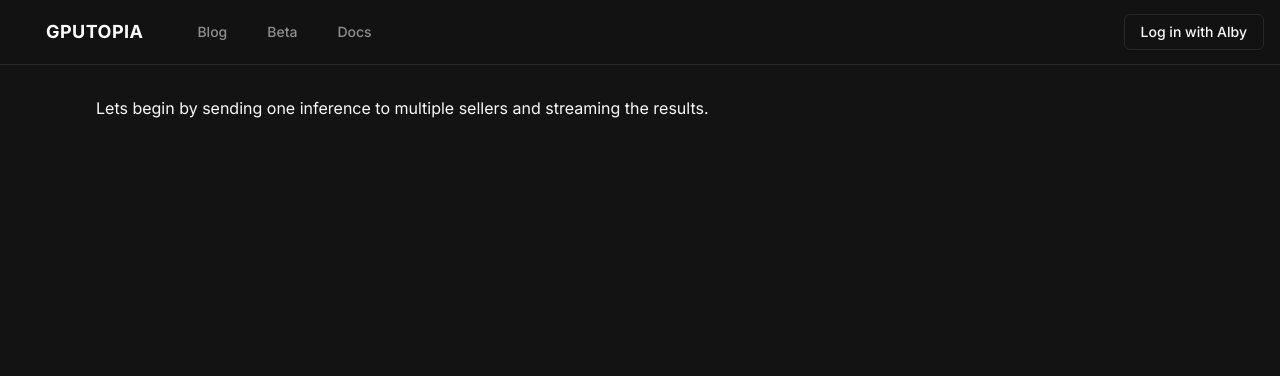
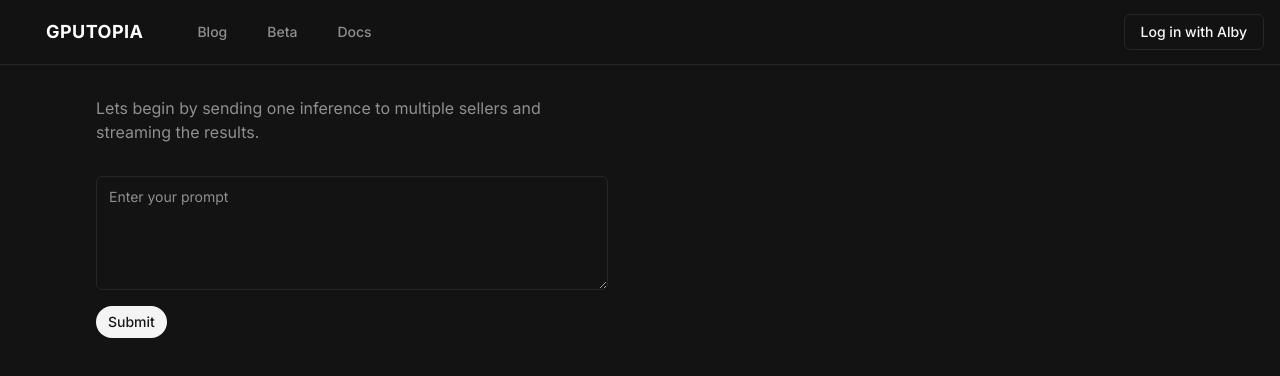
Before and after one commit to OpenAgentsInc/gputopia, a Next.js app: page /swarm in a window 1280 px wide. Shown: the top 376 px of the page. Built offline with nearby package versions, Linux system fonts and the light colour scheme; no server answers.

Commit message:
Initial UI

```diff
--- a/src/app/swarm/page.tsx
+++ b/src/app/swarm/page.tsx
@@ -1,5 +1,18 @@
+"use client"
+
+import { Button } from "@/components/docs/Button"
+import { Textarea } from "@/components/ui/textarea"
+
 export default function SwarmPage() {
-  return <div className="m-24">
-    <p>Lets begin by sending one inference to multiple sellers and streaming the results.</p>
+  const submit = (e: any) => {
+    e.preventDefault()
+    console.log("test")
+  }
+  return <div className="m-24 w-2/5">
+    <p className="text-muted-foreground">Lets begin by sending one inference to multiple sellers and streaming the results.</p>
+    <form onSubmit={submit} className="mt-8 flex flex-col items-start">
+      <Textarea placeholder="Enter your prompt" rows={4} />
+      <Button variant="secondary" type="submit" className="mt-4">Submit</Button>
+    </form>
   </div>
 }
```
